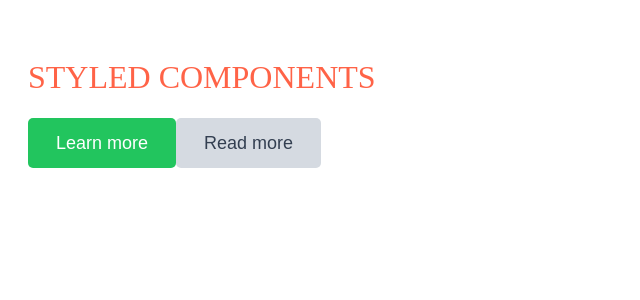
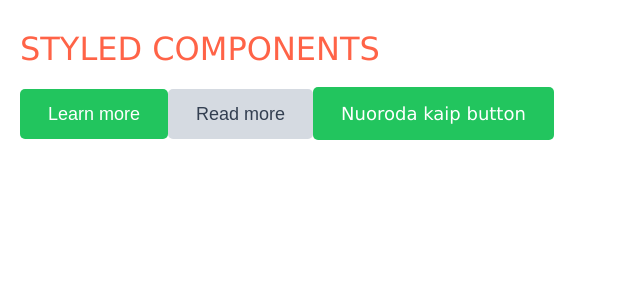
Before and after one commit to MariusCodeAcademy/feu8_9_react_styled_components, a React (Vite) app: page / in a window 1280 px wide. Shown: the top 300 px of the page, without its empty margins (0-640 px from the left). Built offline with nearby package versions, Linux system fonts and the light colour scheme.

Commit message:
global style

```diff
--- a/src/App.jsx
+++ b/src/App.jsx
@@ -1,5 +1,6 @@
 import styled from 'styled-components';
 import Btn, { GrayBtn } from './components/UI/Btn.styled';
+import GlobalStyle from './components/GlobalStyle';
 
 const MainTitle = styled.h1`
   font-weight: normal;
@@ -16,10 +17,14 @@ const Wrap = styled.div`
 export default function App() {
   return (
     <Wrap>
+      <GlobalStyle />
       <MainTitle>Styled components</MainTitle>
       <Btn>Learn more</Btn>
       {/* <Btn secondary>Read more</Btn> */}
       <GrayBtn>Read more</GrayBtn>
+      <Btn as='a' href='#'>
+        Nuoroda kaip button
+      </Btn>
     </Wrap>
   );
 }
--- a/src/reset.css
+++ b/src/components/GlobalStyle.jsx
@@ -1,3 +1,6 @@
+import { createGlobalStyle } from 'styled-components';
+
+const GlobalStyle = createGlobalStyle`
 * {
   box-sizing: border-box;
 }
@@ -81,3 +84,7 @@ button {
 .tac {
   text-align: center;
 }
+
+`;
+
+export default GlobalStyle;
--- a/src/main.jsx
+++ b/src/main.jsx
@@ -2,7 +2,6 @@
 import React from 'react';
 import ReactDOM from 'react-dom/client';
 import App from './App.jsx';
-// import './reset.css';
 
 ReactDOM.createRoot(document.getElementById('root')).render(
   // <React.StrictMode>
```
Also changed, not shown: src/App.css (deleted).
